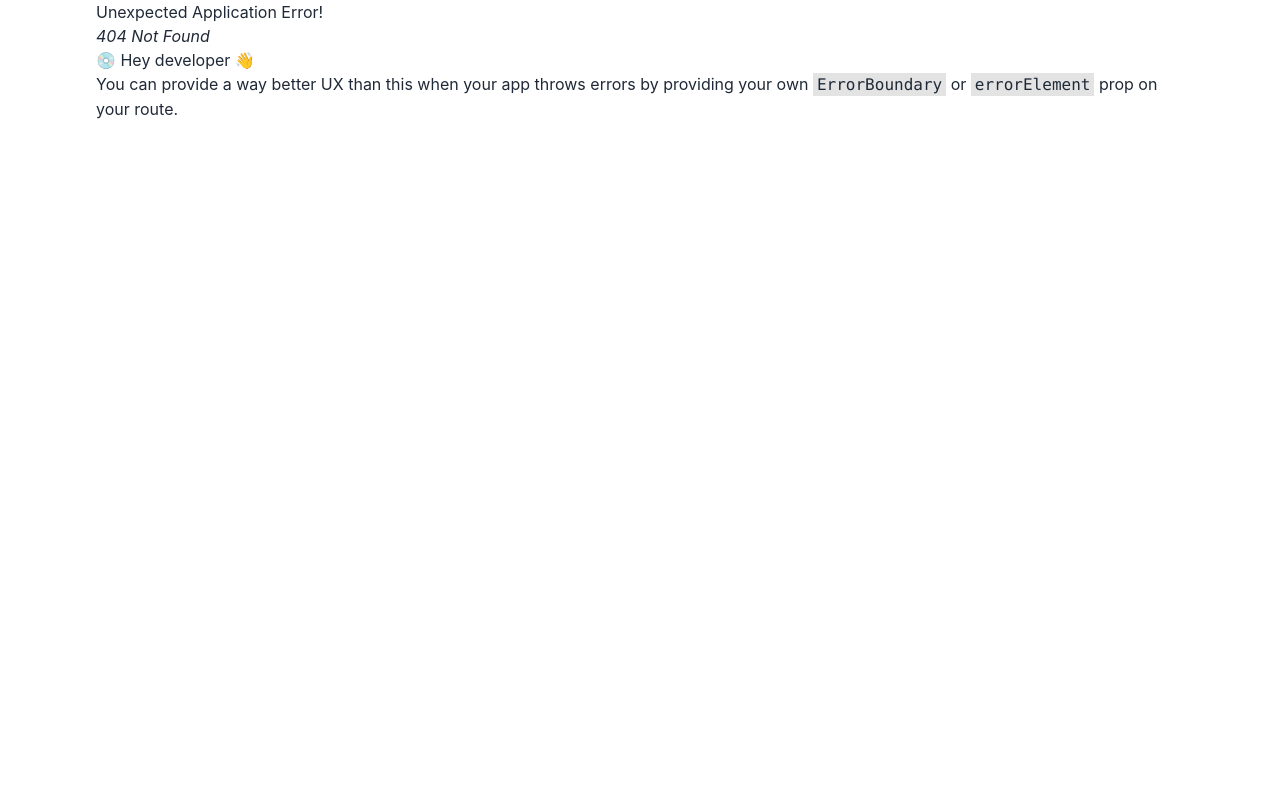
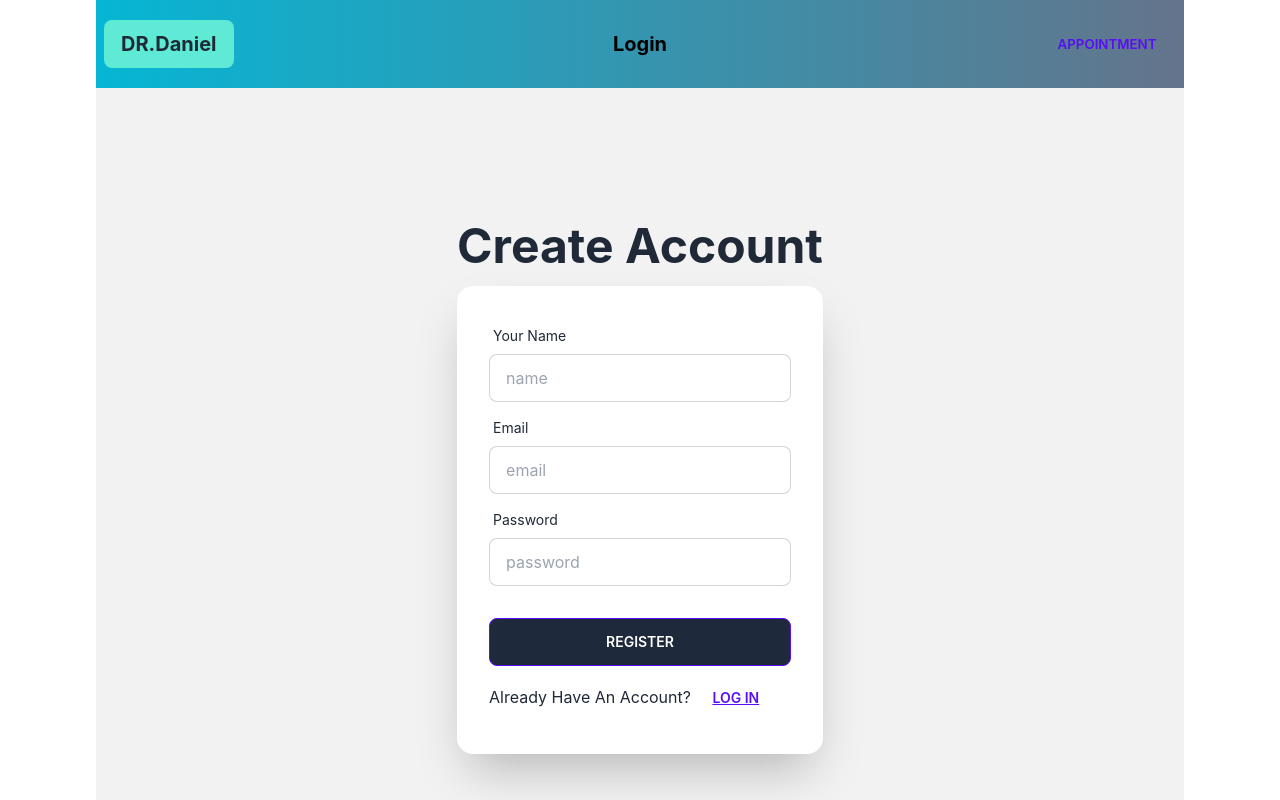
Before and after one commit to devalamin/optimum-health-client, a React (Create React App) app: page /register in a window 1280 px wide. Before the commit this address had no page. Shown: the top 800 px of the page. Built offline with nearby package versions, Linux system fonts and the light colour scheme.

Commit message:
firebase added

```diff
--- a/package.json
+++ b/package.json
@@ -7,6 +7,7 @@
     "@testing-library/react": "^13.4.0",
     "@testing-library/user-event": "^13.5.0",
     "daisyui": "^2.38.1",
+    "firebase": "^9.13.0",
     "react": "^18.2.0",
     "react-dom": "^18.2.0",
     "react-icons": "^4.6.0",
--- a/src/Components/Pages/Login/Login.js
+++ b/src/Components/Pages/Login/Login.js
@@ -1,9 +1,40 @@
 import React from 'react';
+import { Link } from 'react-router-dom';
 
 const Login = () => {
     return (
         <div>
-            this is login
+            <div className="hero min-h-screen bg-base-200">
+                <div className="hero-content flex flex-col">
+                    <div className="text-center lg:text-left">
+                        <h1 className="sm:text-5xl font-bold">Login</h1>
+
+                    </div>
+                    <div className="card flex-shrink-0 w-full max-w-sm shadow-2xl bg-base-100">
+                        <form className="card-body">
+                            <div className="form-control">
+                                <label className="label">
+                                    <span className="label-text">Email</span>
+                                </label>
+                                <input name='email' type="email" placeholder="email" className="input input-bordered" />
+                            </div>
+                            <div className="form-control">
+                                <label className="label">
+                                    <span className="label-text">Password</span>
+                                </label>
+                                <input name='password' type="password" placeholder="password" className="input input-bordered" />
+                                <label className="label">
+                                    <Link href="#" className="label-text-alt link link-hover">Forgot password?</Link>
+                                </label>
+                            </div>
+                            <div className="form-control mt-6">
+                                <button type='submit' className="btn btn-primary bg-slate-800">Login</button>
+                            </div>
+                            <span>Don't Have An Account? <Link to='/register' className='btn-link btn'>Create Here</Link></span>
+                        </form>
+                    </div>
+                </div>
+            </div>
         </div>
     );
 };
--- a/src/Components/Pages/Register/Register.js
+++ b/src/Components/Pages/Register/Register.js
@@ -1,9 +1,70 @@
-import React from 'react';
+import React, { useContext } from 'react';
+import { Link } from 'react-router-dom';
+import { AuthContext } from '../../../contexts/AuthProvider';
 
 const Register = () => {
+    const { createNewUser } = useContext(AuthContext);
+
+
+
+    const handleCreateAccount = (event) => {
+        event.preventDefault();
+        const form = event.target;
+        const name = form.name.value;
+        const email = form.email.value;
+        const password = form.password.value;
+
+
+        createNewUser(email, password)
+            .then(result => {
+                const user = result.user
+                console.log(user);
+                form.reset();
+            })
+            .catch(error => console.log(error))
+        console.log(name, email, password);
+
+    }
+
+
+
     return (
         <div>
-            <h1>This is register</h1>
+            <div className="hero min-h-screen bg-base-200">
+                <div className="hero-content flex flex-col">
+                    <div className="text-center lg:text-left">
+                        <h1 className="sm:text-5xl font-bold">Create Account</h1>
+
+                    </div>
+                    <div className="card flex-shrink-0 w-full max-w-sm shadow-2xl bg-base-100">
+                        <form onSubmit={handleCreateAccount} className="card-body">
+                            <div className="form-control">
+                                <label className="label">
+                                    <span className="label-text">Your Name</span>
+                                </label>
+                                <input name='name' type="text" placeholder="name" className="input input-bordered" />
+                            </div>
+                            <div className="form-control">
+                                <label className="label">
+                                    <span className="label-text">Email</span>
+                                </label>
+                                <input name='email' type="email" placeholder="email" className="input input-bordered" />
+                            </div>
+                            <div className="form-control">
+                                <label className="label">
+                                    <span className="label-text">Password</span>
+                                </label>
+                                <input name='password' type="password" placeholder="password" className="input input-bordered" />
+
+                            </div>
+                            <div className="form-control mt-6">
+                                <button type='submit' className="btn btn-primary bg-slate-800">Register</button>
+                            </div>
+                            <span>Already Have An Account? <Link to='/login' className='btn-link btn'>Log In</Link></span>
+                        </form>
+                    </div>
+                </div>
+            </div>
         </div>
     );
 };
--- a/src/Components/Pages/shared/Header/Header.js
+++ b/src/Components/Pages/shared/Header/Header.js
@@ -1,9 +1,12 @@
-import React from 'react';
+import React, { useContext } from 'react';
 import { Link } from 'react-router-dom';
+import { AuthContext } from '../../../../contexts/AuthProvider';
 
 const Header = () => {
+    const { user } = useContext(AuthContext);
 
     const menuItems = <>
+
         <Link className='text-black btn-link no-underline font-bold text-xl' to='/login'><li>Login</li></Link>
     </>
     return (
--- a/src/Components/Routes/Routes/Routes.js
+++ b/src/Components/Routes/Routes/Routes.js
@@ -2,6 +2,7 @@ import { createBrowserRouter } from "react-router-dom";
 import Main from "../../../layout/Main";
 import Home from "../../Pages/Home/Home";
 import Login from "../../Pages/Login/Login";
+import Register from "../../Pages/Register/Register";
 import AllServices from "../../Pages/Services/AllServices/AllServices";
 import ServiceDetails from "../../Pages/Services/ServiceDetails";
 
@@ -19,6 +20,11 @@ export const routes = createBrowserRouter([
                 element: <Login></Login>
             },
             {
+                path: '/register',
+                element: <Register></Register>
+
+            },
+            {
                 path: '/services/:id',
                 element: <ServiceDetails></ServiceDetails>,
                 loader: ({ params }) => fetch(`http://localhost:5000/services/${params.id}`)
--- /dev/null
+++ b/src/contexts/AuthProvider.js
@@ -0,0 +1,31 @@
+import React, { createContext, useState } from 'react';
+import { createUserWithEmailAndPassword, getAuth } from 'firebase/auth'
+import app from '../firebase/firebase.config';
+
+export const AuthContext = createContext();
+const auth = getAuth(app);
+
+const AuthProvider = ({ children }) => {
+    const [user, setUser] = useState();
+    const [loading, setLoading] = useState(true);
+
+
+    const createNewUser = (email, password) => {
+        return createUserWithEmailAndPassword(auth, email, password)
+
+    }
+
+
+    const AuthInfo = {
+        createNewUser
+    }
+
+
+    return (
+        <AuthContext.Provider value={AuthInfo}>
+            {children}
+        </AuthContext.Provider>
+    );
+};
+
+export default AuthProvider;
--- /dev/null
+++ b/src/firebase/firebase.config.js
@@ -0,0 +1,19 @@
+// Import the functions you need from the SDKs you need
+import { initializeApp } from "firebase/app";
+// TODO: Add SDKs for Firebase products that you want to use
+// https://firebase.google.com/docs/web/setup#available-libraries
+
+// Your web app's Firebase configuration
+const firebaseConfig = {
+    apiKey: process.env.REACT_APP_apiKey,
+    authDomain: process.env.REACT_APP_authDomain,
+    projectId: process.env.REACT_APP_projectId,
+    storageBucket: process.env.REACT_APP_storageBucket,
+    messagingSenderId: process.env.REACT_APP_messagingSenderId,
+    appId: process.env.REACT_APP_appId,
+};
+
+// Initialize Firebase
+const app = initializeApp(firebaseConfig);
+
+export default app;
--- a/src/index.js
+++ b/src/index.js
@@ -3,11 +3,14 @@ import ReactDOM from 'react-dom/client';
 import './index.css';
 import App from './App';
 import reportWebVitals from './reportWebVitals';
+import AuthProvider from './contexts/AuthProvider';
 
 const root = ReactDOM.createRoot(document.getElementById('root'));
 root.render(
   <React.StrictMode>
-    <App />
+    <AuthProvider>
+      <App />
+    </AuthProvider>
   </React.StrictMode>
 );
 
```
Also changed, not shown: 1 other file (tests, documents, lock files or other folders).
